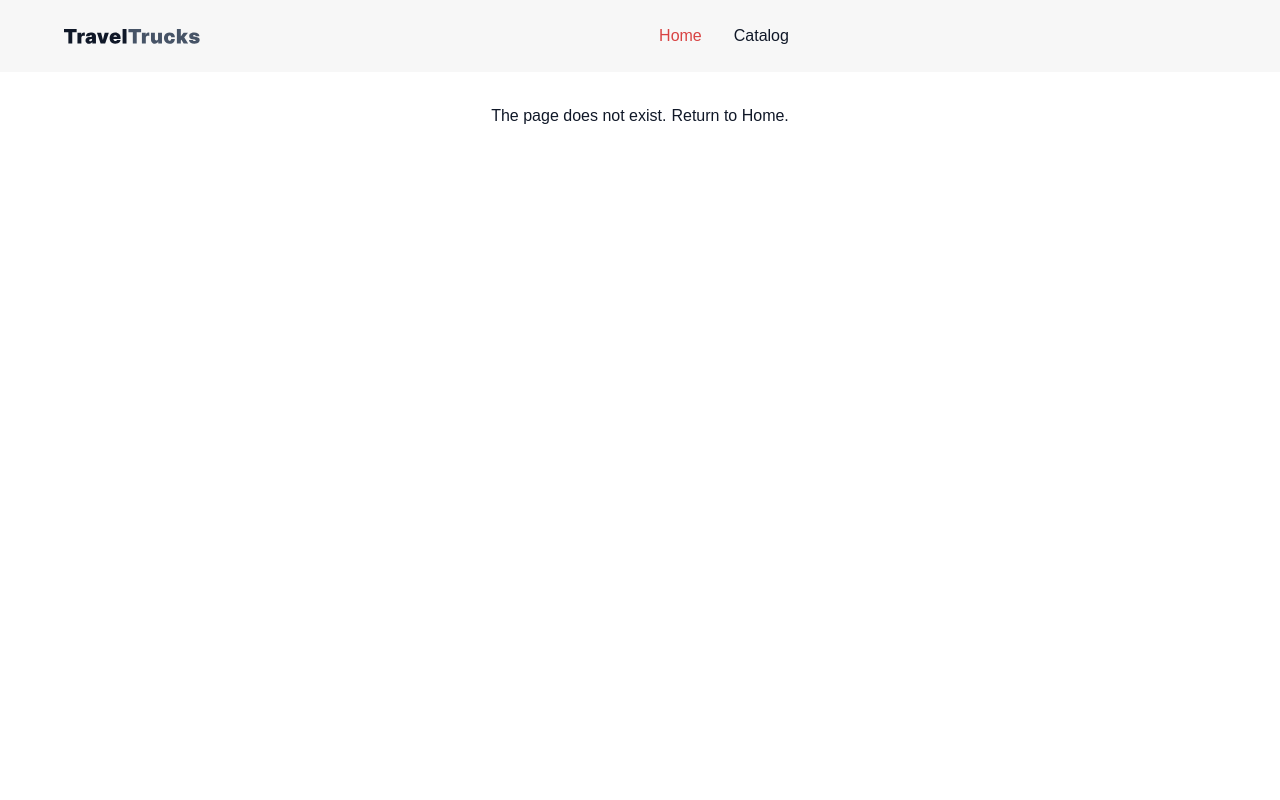
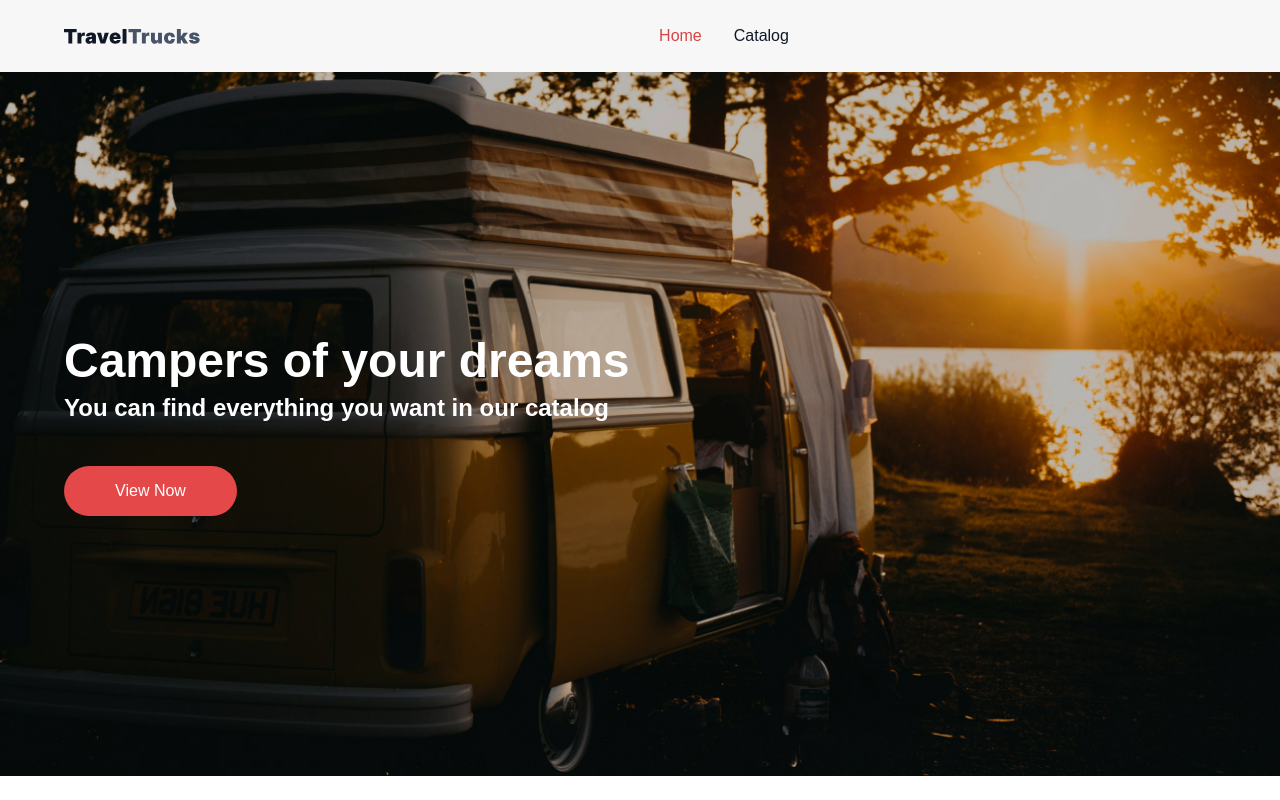
Before and after one commit to Gloomcat/travel-trucks, a React (Vite) app: page / in a window 1280 px wide. Built offline with nearby package versions, Linux system fonts and the light colour scheme.

Commit message:
Implement HomePage, correct semantics

```diff
--- a/src/components/App/App.jsx
+++ b/src/components/App/App.jsx
@@ -1,26 +1,28 @@
 import css from './App.module.css';
 
-import { lazy, Suspense } from 'react';
+import { lazy, Suspense, Fragment } from 'react';
 import { Route, Routes } from 'react-router-dom';
 import { Toaster } from 'react-hot-toast';
 
 const Header = lazy(() => import('../../components/Header/Header'));
 
+const HomePage = lazy(() => import('../../pages/HomePage/HomePage'));
 const NotFoundPage = lazy(() =>
   import('../../pages/NotFoundPage/NotFoundPage')
 );
 
 const App = () => {
   return (
-    <div className={css.container}>
+    <Fragment>
       <Toaster position="top-right" />
       <Header />
       <Suspense fallback={<div className={css.loader}></div>}>
         <Routes>
+          <Route path="/" element={<HomePage />} />
           <Route path="*" element={<NotFoundPage />} />
         </Routes>
       </Suspense>
-    </div>
+    </Fragment>
   );
 };
 
--- a/src/components/App/App.module.css
+++ b/src/components/App/App.module.css
@@ -1,18 +1,12 @@
-.container {
-  display: flex;
-  flex-direction: column;
-  max-width: 1440px;
-  margin: 0 auto;
-}
-
 .loader {
-  border: 8px solid #fff;
-  border-top: 8px solid #888;
-  border-bottom: 8px solid #888;
+  border: 8px solid #ffffff;
+  border-top: 8px solid #475467;
+  border-bottom: 8px solid #475467;
   border-radius: 50%;
   width: 50px;
   height: 50px;
   animation: rotate 1s linear infinite;
+  margin: 50 auto;
 }
 
 @keyframes rotate {
--- a/src/components/Navigation/Navigation.module.css
+++ b/src/components/Navigation/Navigation.module.css
@@ -7,7 +7,6 @@
 .nav-link {
   color: #101828;
   padding: 24px 0;
-  text-decoration: none;
   transition: color 250ms cubic-bezier(0.4, 0, 0.2, 1);
 }
 
--- /dev/null
+++ b/src/pages/HomePage/HomePage.jsx
@@ -0,0 +1,25 @@
+import css from './HomePage.module.css';
+
+import { Link } from 'react-router-dom';
+
+const HomePage = () => {
+  return (
+    <main>
+      <section className={css.hero}>
+        <div className={css.container}>
+          <h1 className={css['hero-header-primary']}>Campers of your dreams</h1>
+          <h2 className={css['hero-header-secondary']}>
+            You can find everything you want in our catalog
+          </h2>
+          <Link to="/catalog">
+            <button type="button" className={css['hero-button']}>
+              View Now
+            </button>
+          </Link>
+        </div>
+      </section>
+    </main>
+  );
+};
+
+export default HomePage;
--- /dev/null
+++ b/src/pages/HomePage/HomePage.module.css
@@ -0,0 +1,45 @@
+.hero {
+  background-image:
+    url(../../assets/hero.jpg),
+    linear-gradient(
+      rgba(46, 47, 66, 0.7),
+      rgba(46, 47, 66, 0.7)
+    );
+  background-repeat: no-repeat;
+  background-position: center;
+  background-size: cover;
+}
+
+.container {
+  margin: auto 0;
+  padding: 260px 64px;
+  color: #ffffff;
+}
+
+.hero-header-primary {
+  font-size: 48px;
+  font-weight: 600;
+  line-height: 1.2;
+}
+
+.hero-header-secondary {
+  font-size: 24px;
+  font-weight: 600;
+}
+
+.hero-button {
+  width: 173px;
+  padding: 16px 48px;
+  margin-top: 40px;
+  border: none;
+  border-radius: 40px;
+  background-color: #E44848;
+  color: #ffffff;
+  transition: background-color 250ms cubic-bezier(0.4, 0, 0.2, 1);
+}
+
+.hero-button:hover,
+.hero-button:focus {
+  background-color: #D84343;
+
+}
--- a/src/pages/NotFoundPage/NotFoundPage.jsx
+++ b/src/pages/NotFoundPage/NotFoundPage.jsx
@@ -4,14 +4,18 @@ import { Link } from 'react-router-dom';
 
 const NotFoundPage = () => {
   return (
-    <div className={css['container']}>
-      <p>
-        The page does not exist.
-        <Link to="/" className={css['home-link']}>
-          Return to Home.
-        </Link>
-      </p>
-    </div>
+    <main>
+      <section>
+        <div className={css.container}>
+          <h3>
+            {`The page doesn't exist.`}
+            <Link to="/" className={css.link}>
+              Return to Home.
+            </Link>
+          </h3>
+        </div>
+      </section>
+    </main>
   );
 };
 
--- a/src/pages/NotFoundPage/NotFoundPage.module.css
+++ b/src/pages/NotFoundPage/NotFoundPage.module.css
@@ -1,15 +1,16 @@
 .container {
-  padding: 32px 0;
   margin: 0 auto;
+  padding: 0 64px;
 }
 
-.home-link {
-  color: #101828;
+.link {
+  color: #475467;
   padding-left: 5px;
   text-decoration: none;
+  transition: color 250ms cubic-bezier(0.4, 0, 0.2, 1);
 }
 
-.home-link:hover,
-.home-link:focus {
+.link:hover,
+.link:focus {
   color: #D84343;
 }
```
Also changed, not shown: src/assets/hero.jpg (added).
